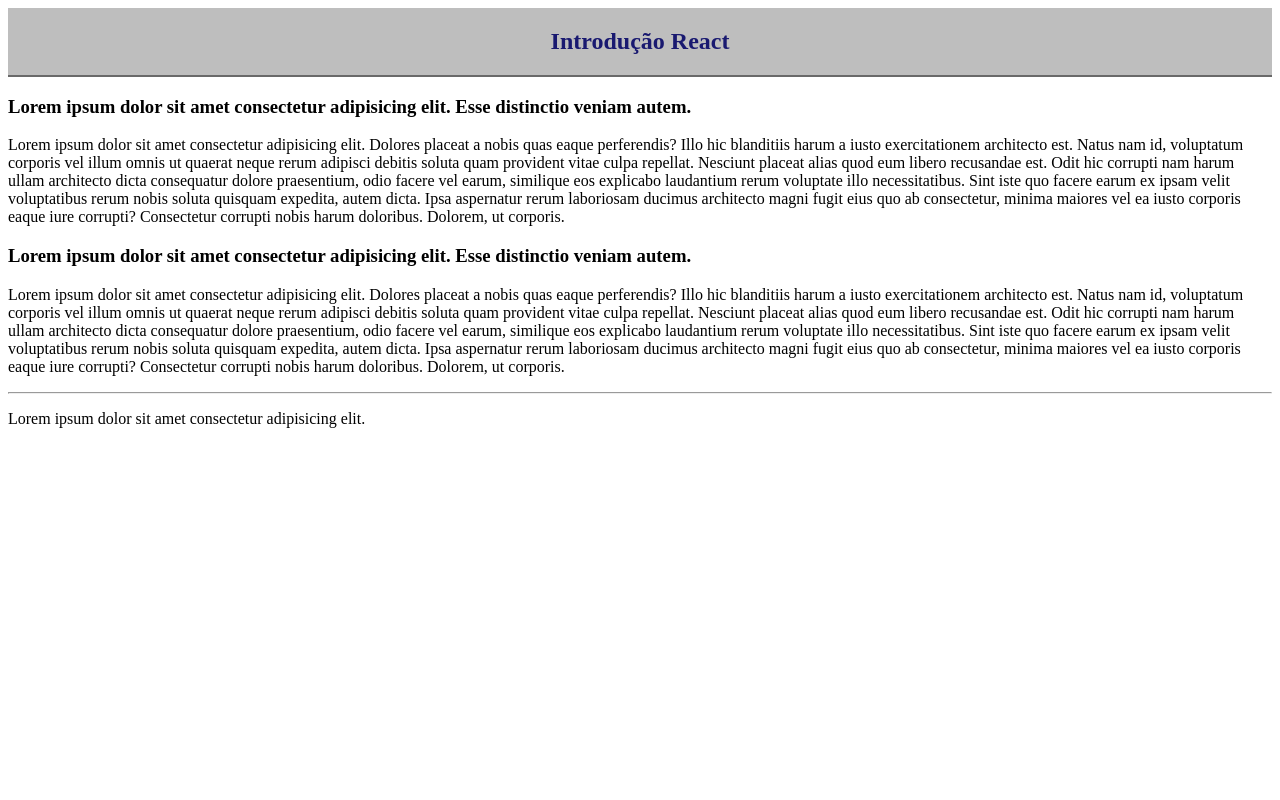
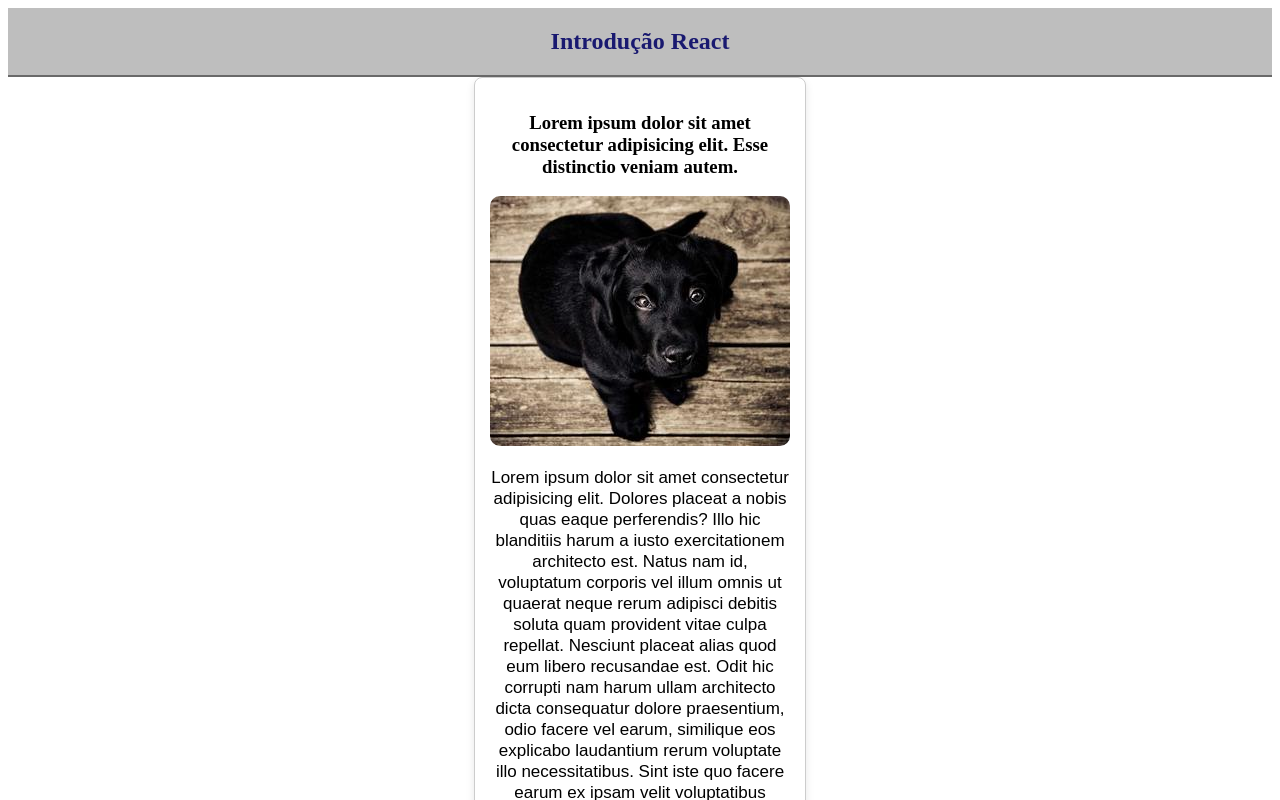
Before and after one commit to LVDEV07/web-tech-study, a React (Vite) app in the folder introducao-react/: page / in a window 1280 px wide. Shown: the top 800 px of the page. Built offline with nearby package versions, Linux system fonts and the light colour scheme.

Commit message:
Adicionando componentes dinamicos

```diff
--- a/introducao-react/src/App.jsx
+++ b/introducao-react/src/App.jsx
@@ -1,4 +1,5 @@
 import Header from "./Components/Header"
+import Card from "./Components/card"
 
 function App() {
 
@@ -6,21 +7,8 @@
   return (
     <>
     <Header/>
+    <Card/>
 
-    <section>
-      <article>
-        <h1>Lorem ipsum dolor sit amet consectetur adipisicing elit. Esse distinctio veniam autem.</h1>
-        <p>Lorem ipsum dolor sit amet consectetur adipisicing elit. Dolores placeat a nobis quas eaque perferendis? Illo hic blanditiis harum a iusto exercitationem architecto est. Natus nam id, voluptatum corporis vel illum omnis ut quaerat neque rerum adipisci debitis soluta quam provident vitae culpa repellat. Nesciunt placeat alias quod eum libero recusandae est. Odit hic corrupti nam harum ullam architecto dicta consequatur dolore praesentium, odio facere vel earum, similique eos explicabo laudantium rerum voluptate illo necessitatibus. Sint iste quo facere earum ex ipsam velit voluptatibus rerum nobis soluta quisquam expedita, autem dicta. Ipsa aspernatur rerum laboriosam ducimus architecto magni fugit eius quo ab consectetur, minima maiores vel ea iusto corporis eaque iure corrupti? Consectetur corrupti nobis harum doloribus. Dolorem, ut corporis.</p>
-      </article>
-
-
-      <article>
-        <h1>Lorem ipsum dolor sit amet consectetur adipisicing elit. Esse distinctio veniam autem.</h1>
-        <p>Lorem ipsum dolor sit amet consectetur adipisicing elit. Dolores placeat a nobis quas eaque perferendis? Illo hic blanditiis harum a iusto exercitationem architecto est. Natus nam id, voluptatum corporis vel illum omnis ut quaerat neque rerum adipisci debitis soluta quam provident vitae culpa repellat. Nesciunt placeat alias quod eum libero recusandae est. Odit hic corrupti nam harum ullam architecto dicta consequatur dolore praesentium, odio facere vel earum, similique eos explicabo laudantium rerum voluptate illo necessitatibus. Sint iste quo facere earum ex ipsam velit voluptatibus rerum nobis soluta quisquam expedita, autem dicta. Ipsa aspernatur rerum laboriosam ducimus architecto magni fugit eius quo ab consectetur, minima maiores vel ea iusto corporis eaque iure corrupti? Consectetur corrupti nobis harum doloribus. Dolorem, ut corporis.</p>
-      </article>
-
-      <hr />
-    </section>
 
     <footer>
       <p>Lorem ipsum dolor sit amet consectetur adipisicing elit.</p>
--- /dev/null
+++ b/introducao-react/src/Components/Card.css
@@ -0,0 +1,21 @@
+.card{
+    border: 1px solid #ccc;
+    border-radius:8px;
+    padding: 15px;
+    text-align: center;
+    box-shadow: 0 4px 8px rgba(0,0,0,0.1);
+    max-width: 300px;
+    margin: 0 auto;
+}
+
+.img-card{
+    width: 100%;
+    border-radius: 10px;
+
+}
+
+.card-text{
+    line-height: 21px;
+    font-family: Arial, Helvetica, sans-serif;
+    font-size: 17px;
+}
--- /dev/null
+++ b/introducao-react/src/Components/card.jsx
@@ -0,0 +1,24 @@
+import "./Card.css"
+
+
+//Import da imagem
+import  imgCard from "../assets/img-card.jpg"
+
+const Card = () =>{
+
+    return(
+        <section>
+      <article className="card">
+        <h1>Lorem ipsum dolor sit amet consectetur adipisicing elit. Esse distinctio veniam autem.</h1>
+        <img src={imgCard} className="img-card"/>
+        <p className="card-text">Lorem ipsum dolor sit amet consectetur adipisicing elit. Dolores placeat a nobis quas eaque perferendis? Illo hic blanditiis harum a iusto exercitationem architecto est. Natus nam id, voluptatum corporis vel illum omnis ut quaerat neque rerum adipisci debitis soluta quam provident vitae culpa repellat. Nesciunt placeat alias quod eum libero recusandae est. Odit hic corrupti nam harum ullam architecto dicta consequatur dolore praesentium, odio facere vel earum, similique eos explicabo laudantium rerum voluptate illo necessitatibus. Sint iste quo facere earum ex ipsam velit voluptatibus rerum nobis soluta quisquam expedita, autem dicta. Ipsa aspernatur rerum laboriosam ducimus architecto magni fugit eius quo ab consectetur, minima maiores vel ea iusto corporis eaque iure corrupti? Consectetur corrupti nobis harum doloribus. Dolorem, ut corporis.</p>
+      </article>
+
+
+      <hr />
+    </section>
+
+    )
+}
+
+export default Card;
```
Also changed, not shown: introducao-react/src/assets/img-card.jpg (added).
